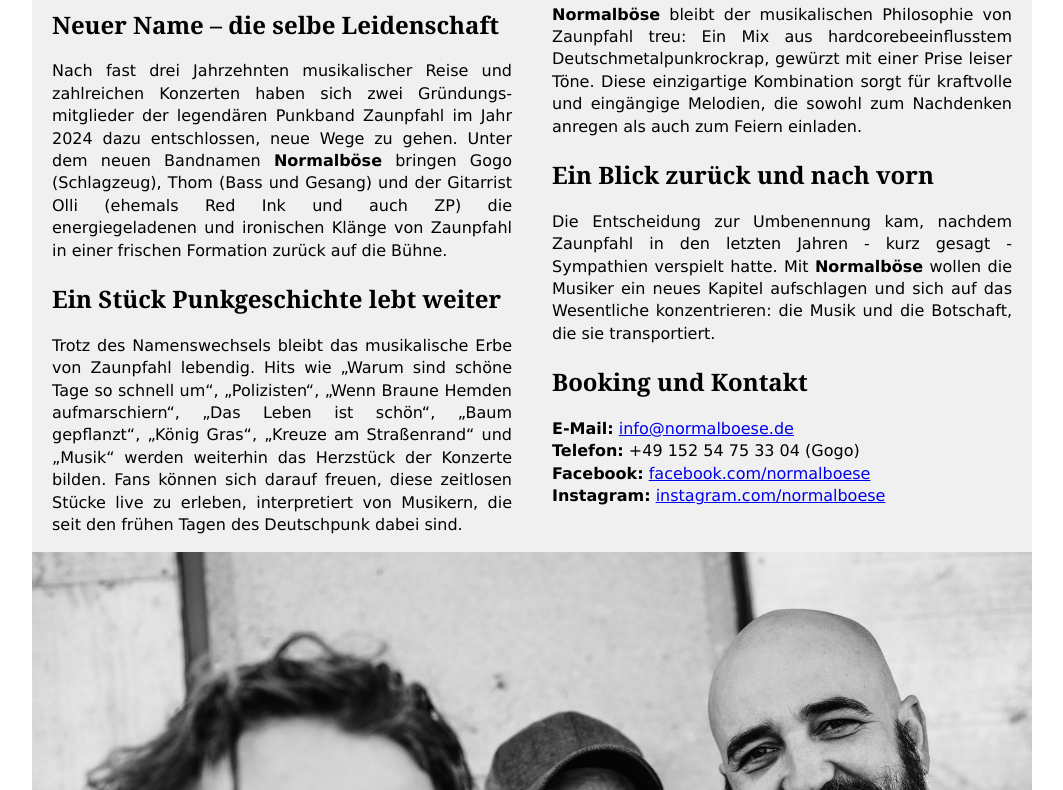
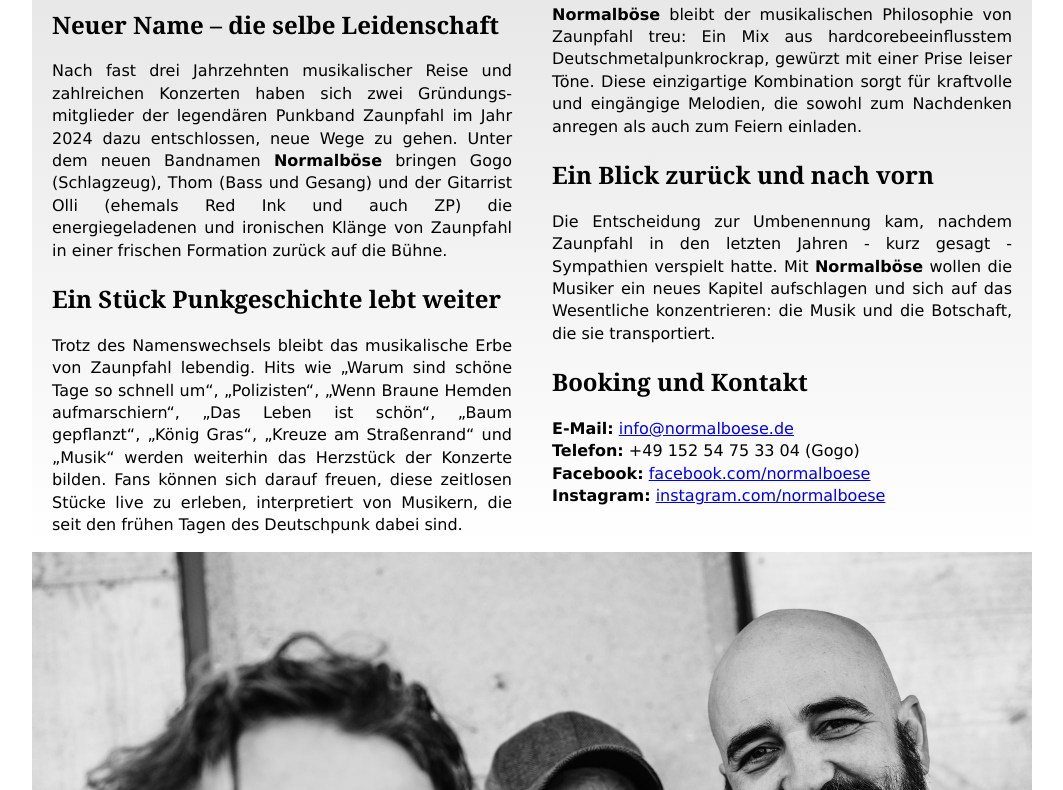
Before and after one commit to ThomasHaas299/normalboese_website, a plain HTML site: page index.html in a window 1280 px wide. Shown: the part 253-1043 px from the top of the page, without its empty margins (108-1171 px from the left). Drawn offline with Linux system fonts and the light colour scheme.

Commit message:
gradient als Background

```diff
--- a/index.html
+++ b/index.html
@@ -25,6 +25,7 @@
 
         main {
             background-color: #f0f0f0;
+            background-image: linear-gradient(0deg, #ffffff 0%, #ddd 100%);
             box-sizing: border-box;
         }
 
```
